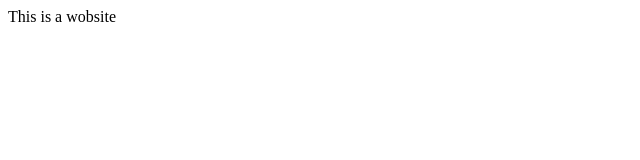
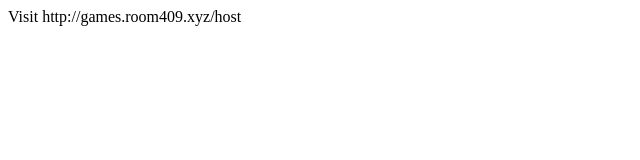
Before and after one commit to HiroLord/hirolord.github.io, a plain HTML site: page index.html in a window 1280 px wide. Shown: the whole page, without its empty margins (0-640 px from the left). Drawn offline with Linux system fonts and the light colour scheme.

Commit message:
Updated to point to room409

```diff
--- a/index.html
+++ b/index.html
@@ -1,3 +1,8 @@
+<html>
 <head>
-	This is a wobsite
+    <title>room409</title>
 </head>
+<body>
+	Visit http://games.room409.xyz/host
+</body>
+</html>
```
